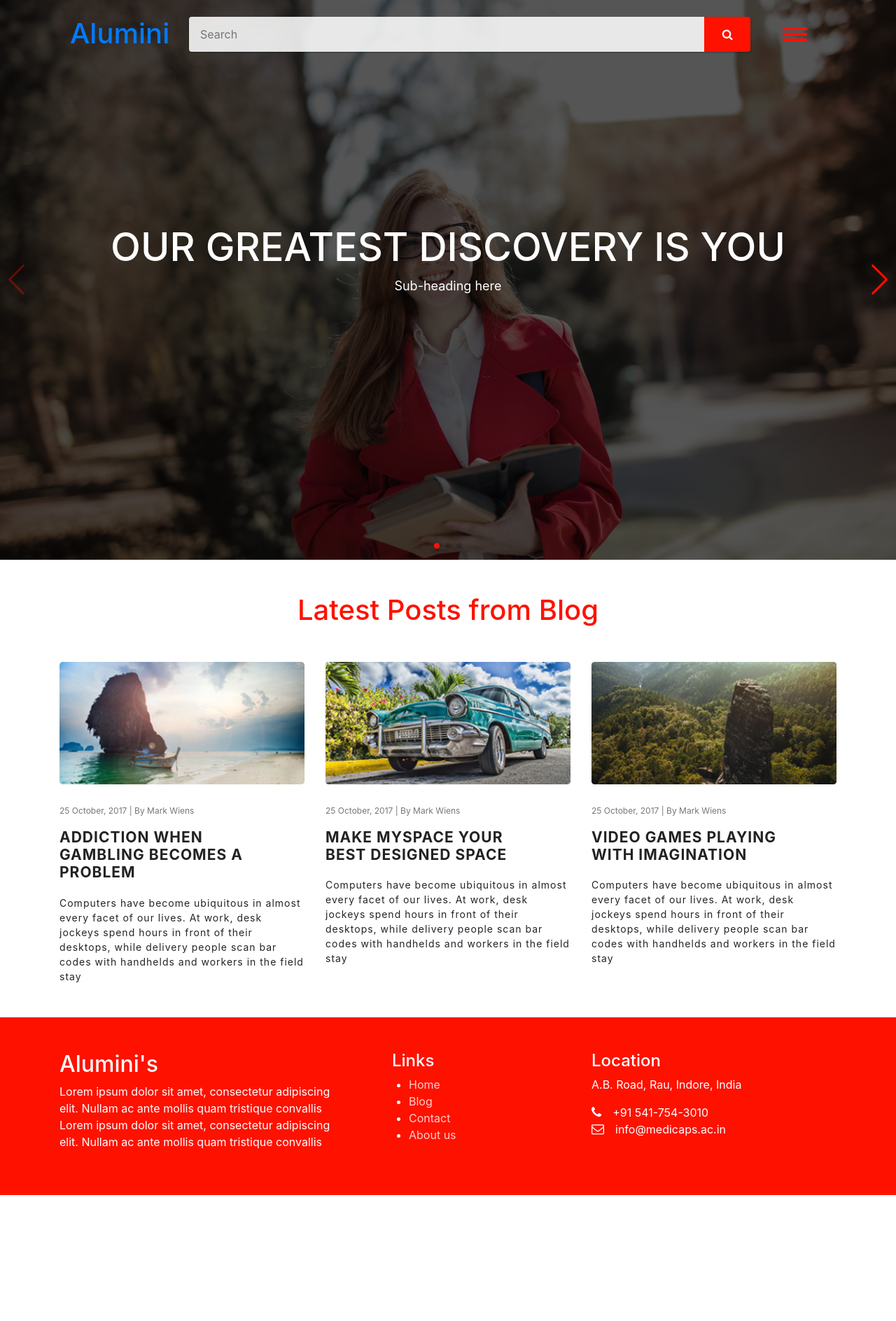
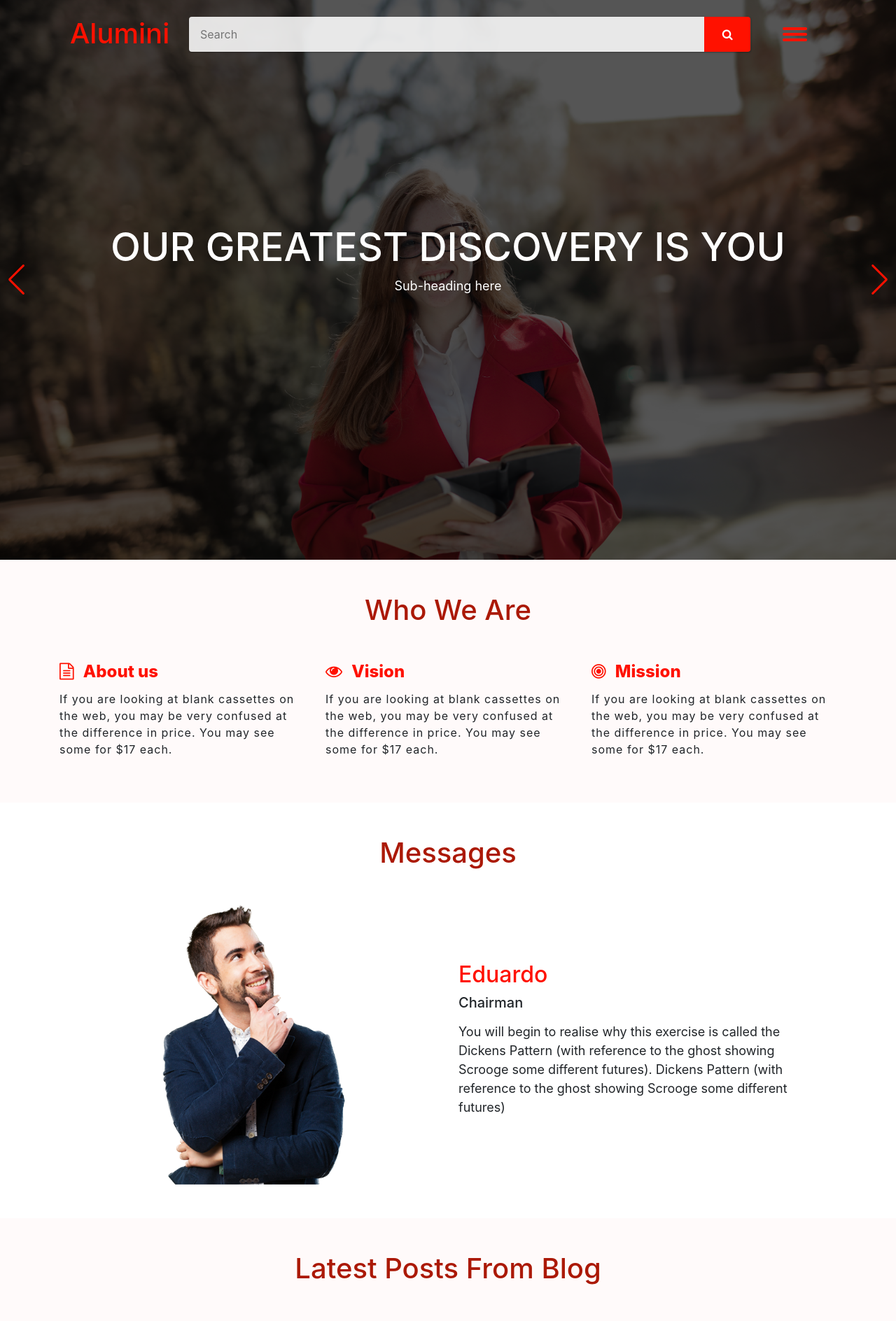
Before and after one commit to rohanraghuwanshi/Alumini-Project, a Django app: page / in a window 1280 px wide. Shown: the top 1888 px of the page at 70% size. Before the commit the page ends 1708 px from the top, so only its background shows below. Run offline with Django 3.2, Linux system fonts and the light colour scheme; some libraries are stand-ins or nearby versions.

Commit message:
More Fronted added at index

```diff
--- a/homeapp/templates/homeapp/index.html
+++ b/homeapp/templates/homeapp/index.html
@@ -2,7 +2,6 @@
 
 {% block css_block %}
     <link rel="stylesheet" href="{% static 'css/swiper/swiper.min.css' %}">
-
 {% endblock css_block %}
 {% block body_block %}
     <section class="slider-section">
@@ -42,13 +41,95 @@
         </div>
     </section>
 
-        <section class="blog_area pt-5 pb-5">
+     <section class="about-section pt-5 pb-5">
+	    <div class="container">
+	    	<div class="main_title">
+	    		<h1>Who We Are</h1>
+	    	</div>
+	    	<div class="row">
+	    		<div class="col-lg-4 col-md-12">
+	    			<div class="about-item">
+	    				<h4><i class="fa fa-file-text-o pr-2 mb-2"> </i> About us</h4>
+	    				<p>If you are looking at blank cassettes on the web, you may be very confused at the difference in price. You may see some for $17 each.</p>
+	    			</div>
+	    		</div>
+	    		<div class="col-lg-4 col-md-12">
+	    			<div class="about-item">
+	    				<h4><i class="fa fa-eye pr-2 mb-2"> </i> Vision</h4>
+	    				<p>If you are looking at blank cassettes on the web, you may be very confused at the difference in price. You may see some for $17 each.</p>
+	    			</div>
+	    		</div>
+	    		<div class="col-lg-4 col-md-12">
+	    			<div class="about-item">
+	    				<h4><i class="fa fa-bullseye pr-2 mb-2"> </i> Mission</h4>
+	    				<p>If you are looking at blank cassettes on the web, you may be very confused at the difference in price. You may see some for $17 each.</p>
+	    			</div>
+	    		</div>
+	    	</div>
+	    </div>
+    </section>
+
+    <section class="message-section pt-5 pb-5">
         <div class="container">
             <div class="main_title">
-                <h1>Latest Posts from Blog</h1>
+	    		<h1>Messages</h1>
+	    	</div>
+            <div class="message-swiper-container">
+                <div class="swiper-wrapper">
+                    <div class="swiper-slide">
+                        <div class="col-lg-6">
+							<div class="message-picture">
+								<img src="{% static 'images/home-message/msg.png' %}" alt="picture here">
+							</div>
+						</div>
+						<div class="col-lg-6">
+							<div class="message-content">
+								<h2>Eduardo</h2>
+								<h5 class="pb-2">Chairman</h5>
+								<p>You will begin to realise why this exercise is called the Dickens Pattern (with reference to the ghost showing Scrooge some different futures). Dickens Pattern (with reference to the ghost showing Scrooge some different futures)</p>
+							</div>
+						</div>
+                    </div>
+                    <div class="swiper-slide">
+                        <div class="col-lg-6">
+							<div class="message-picture">
+								<img src="{% static 'images/home-message/msg.png' %}" alt="picture here">
+							</div>
+						</div>
+						<div class="col-lg-6">
+							<div class="message-content">
+								<h2>Eduardo</h2>
+								<h5 class="pb-2">Chairman</h5>
+								<p>You will begin to realise why this exercise is called the Dickens Pattern (with reference to the ghost showing Scrooge some different futures). Dickens Pattern (with reference to the ghost showing Scrooge some different futures)</p>
+							</div>
+						</div>
+                    </div>
+                    <div class="swiper-slide">
+                        <div class="col-lg-6">
+							<div class="message-picture">
+								<img src="{% static 'images/home-message/msg.png' %}" alt="picture here">
+							</div>
+						</div>
+						<div class="col-lg-6">
+							<div class="message-content">
+								<h2>Eduardo</h2>
+								<h5 class="pb-2">Chairman</h5>
+								<p>You will begin to realise why this exercise is called the Dickens Pattern (with reference to the ghost showing Scrooge some different futures). Dickens Pattern (with reference to the ghost showing Scrooge some different futures)</p>
+							</div>
+						</div>
+                    </div>
+                </div>
             </div>
-            <div class="row latest_blog_inner">
-                <div class="col-lg-4">
+        </div>
+    </section>
+
+    <section class="blog-section pt-5 pb-5">
+    <div class="container">
+            <div class="main_title">
+                <h1>Latest Posts From Blog</h1>
+            </div>
+            <div class="row">
+                <div class="col-lg-4  pt-3 pb-3">
                     <div class="index_blog_item">
                         <div class="index_blog_img">
                             <img class="img-fluid" src=" {% static 'images/home-blog/home-blog-1.jpg' %}" alt="">
@@ -64,7 +145,7 @@
                         </div>
                     </div>
                 </div>
-                <div class="col-lg-4">
+                <div class="col-lg-4 pt-3 pb-3">
                     <div class="index_blog_item">
                         <div class="index_blog_img">
                             <img class="img-fluid" src="{% static 'images/home-blog/home-blog-2.jpg' %}" alt="">
@@ -80,7 +161,7 @@
                         </div>
                     </div>
                 </div>
-                <div class="col-lg-4">
+                <div class="col-lg-4 pt-3 pb-3">
                     <div class="index_blog_item">
                         <div class="index_blog_img">
                             <img class="img-fluid" src="{% static 'images/home-blog/home-blog-3.jpg' %}" alt="">
@@ -97,15 +178,16 @@
                     </div>
                 </div>
             </div>
-        </div>
+    </div>
     </section>
 {% endblock body_block %}
 
 {% block script_block %}
     <script src="{% static 'js/swiper/swiper.min.js' %}"></script>
     <script>
-    var swiper = new Swiper('.swiper-container', {
+    var swiper = new Swiper('.main-swiper-container', {
     cssMode: true,
+    loop: true,
     navigation: {
         nextEl: '.swiper-button-next',
         prevEl: '.swiper-button-prev',
@@ -116,4 +198,18 @@
     mousewheel: true,
     keyboard: true,
 });</script>
+    <script>
+    var swiper = new Swiper('.message-swiper-container', {
+      spaceBetween: 30,
+      centeredSlides: true,
+      navigation: {
+        nextEl: '.swiper-button-next',
+        prevEl: '.swiper-button-prev',
+    },
+      autoplay: {
+        delay: 5000,
+        disableOnInteraction: false,
+      },
+    });
+    </script>
 {% endblock script_block %}
--- a/static/css/style.css
+++ b/static/css/style.css
@@ -1,4 +1,8 @@
 @import url("https://fonts.googleapis.com/css?family=K2D");
+body {
+    background-color: #fffafa;
+}
+
 
 /* Menu Css */
 
@@ -108,7 +112,7 @@ head .container {
     margin: auto;
 }
 
-header .logo {
+header .logo a {
     color: #ff1100;
 }
 
@@ -174,9 +178,6 @@ header .search-form .button:hover {
     top: 0;
 }
 
-
-/* slider css */
-
 .swiper-container {
     width: 100%;
     height: 100%;
@@ -237,6 +238,45 @@ header .search-form .button:hover {
 }
 
 
+/* about section */
+
+.about-item h4 {
+    font-weight: 800;
+    color: #ff1100;
+}
+
+.about-item p {
+    letter-spacing: 1px;
+}
+
+
+/* message section */
+
+.message-section {
+    background: #fff;
+}
+
+.message-swiper-container {
+    overflow: hidden;
+}
+
+.message-section .message-content {
+    text-align: left;
+}
+
+.message-section .message-content h2 {
+    color: #ff1100;
+}
+
+.message-section .message-content h4 {
+    color: #ab1906;
+}
+
+.message-section .message-picture img {
+    max-height: 400px;
+}
+
+
 /* blog section */
 
 .main_title {
@@ -245,7 +285,7 @@ header .search-form .button:hover {
 }
 
 .main_title h1 {
-    color: #ff1100;
+    color: #ab1906;
 }
 
 .index_blog_text .date {
```
Also changed, not shown: static/images/home-message/msg.png (added).
